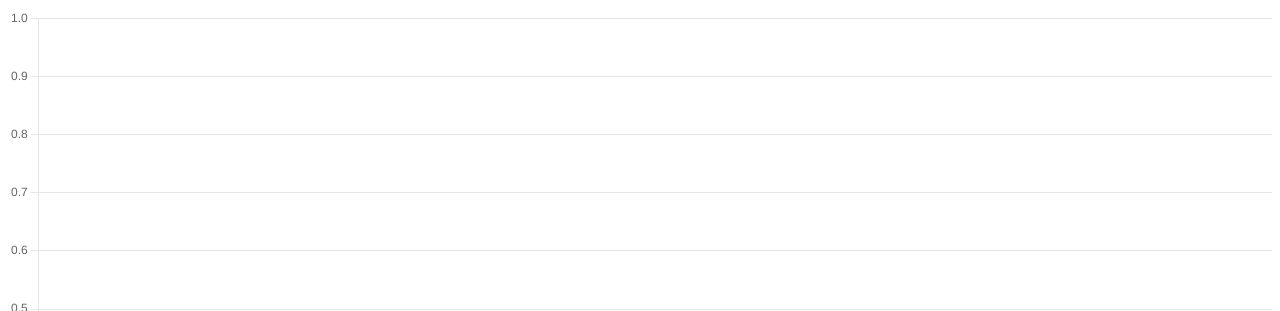
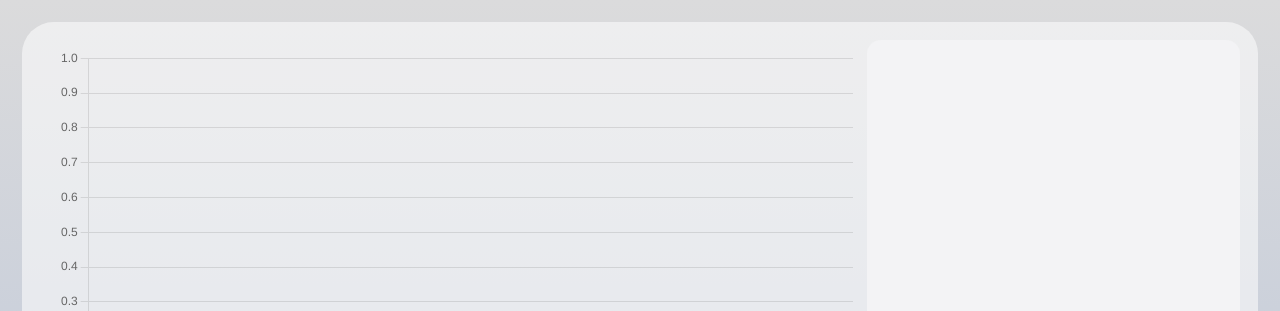
Before and after one commit to Maison-hub/Interoperabilite, a PHP site: page / in a window 1280 px wide. Shown: the top 311 px of the page. Run offline with PHP 8.4, Linux system fonts and the light colour scheme.

Commit message:
work on style velo project

```diff
--- /dev/null
+++ b/circulation/assets/css/global.css
@@ -0,0 +1,154 @@
+/* CSS reset */
+* {
+    margin: 0;
+    padding: 0;
+    box-sizing: border-box;
+}
+
+body {
+    font-family: 'Roboto', sans-serif;
+    font-size: 16px;
+    line-height: 1.5;
+    color: #151515;
+    max-width: 100vw;
+    position: relative;
+    background: rgb(219,219,220);
+    background: linear-gradient(180deg, rgba(219,219,220,1) 0%, rgba(175,190,217,1) 100%);
+    padding: 22px;
+}
+
+#sec1 {
+    display: flex;
+    flex-direction: row;
+    width: 100%;
+    gap: 12px;
+    padding: 18px 18px;
+    border-radius: 32px;
+    position: relative;
+    background-color: rgba(255, 255, 255, 0.55);
+}
+
+.chartContainer {
+    flex: 7;
+    height: 100%;
+    padding-left: 18px;
+    padding-top: 8px;
+}
+
+#airQuality {
+    flex: 3;
+    padding: 16px;
+    border-radius: calc(32px - 18px) ;
+    display: flex;
+    flex-direction: column;
+    align-items: center;
+    justify-content: center;
+    background-color: #F3F3F5;
+}
+
+#airQuality .nb {
+    font-size: 2em;
+    font-weight: bold;
+    margin-bottom: 8px;
+}
+
+#airQuality .text {
+    font-size: 1.2em;
+    margin-bottom: 12px;
+}
+
+#airQuality img {
+    width: 45%;
+    max-width: 250px;
+    margin-top: 10px;
+}
+
+#sec2 {
+    display: flex;
+    flex-direction: column;
+    width: 100%;
+    gap: 12px;
+    padding: 18px 0px;
+    position: relative;
+}
+
+#map {
+    border-radius: 24px;
+    width: 100%;
+    height: 40vh;
+}
+
+#meteo {
+    display: flex;
+    flex-direction: row;
+    justify-content: space-between;
+    padding: 22px 22px;
+    gap: 12px;
+    width: 100%;
+    overflow-x: scroll;
+    background-color: rgba(255, 255, 255, 0.55);
+    border-radius: 32px;
+}
+
+.echeance{
+    display: flex;
+    flex-direction: column;
+    justify-content: space-between;
+    background-color: #F3F3F5;
+    border-radius: 14px;
+    min-width: 150px;
+    padding: 10px 14px;
+    position: relative;
+    overflow: hidden;
+    -webkit-box-shadow: 0px 0px 5px 0px rgba(171,250,87,0.70);
+    box-shadow: 0px 0px 5px 0px rgba(171,250,87,0.70);
+}
+
+.echeance .header{
+    display: flex;
+    flex-direction: column;
+    width: 100%;
+    justify-content: space-between;
+    align-items: center;
+    padding-bottom: 6px;
+}
+
+
+.echeances .hour{
+    font-size: 1.2rem;
+    font-weight: 700;
+}
+.echeances .date{
+    font-size: 1rem;
+    font-weight: 400;
+}
+
+.echeance:has(.bad){
+    -webkit-box-shadow: 0px 0px 15px 4px rgba(245,250,2,0.51);
+    box-shadow: 0px 0px 15px 4px rgba(245,250,2,0.51);
+}
+
+.echeance:has(.bad + .bad) {
+    -webkit-box-shadow: 0px 0px 15px 4px rgba(250,181,50,0.51);
+    box-shadow: 0px 0px 15px 4px rgba(250,181,50,0.51);
+}
+
+.echeance:has(.bad + .bad + .bad) {
+    -webkit-box-shadow: 0px 0px 15px 4px rgba(255,82,59,0.51);
+    box-shadow: 0px 0px 15px 4px rgba(255,82,59,0.51);
+}
+
+/* Responsive design */
+@media (max-width: 768px) {
+    #sec1 {
+        flex-direction: column;
+    }
+
+    .chartContainer, #airQuality {
+        width: 100%;
+    }
+
+    #map {
+        height: 30vh;
+    }
+}
--- a/circulation/assets/css/style.css
+++ b/circulation/assets/css/style.css
@@ -1,5 +1,156 @@
-#map{
-    border-radius:24px;
-    width: 100%;
-    height: 40vh;
+/*css reset*/
+*{
+    margin: 0;
+    padding: 0;
+    box-sizing: border-box;
 }
+
+body{
+    font-family: 'Roboto', sans-serif;
+    font-size: 16px;
+    line-height: 1.5;
+    color: #151515;
+    background-color: #eaeaea;
+    max-width: 100vw;
+    position: relative;
+}
+
+/*#sec1{*/
+/*    display: flex;*/
+/*    flex-direction: row;*/
+/*    width: 100%;*/
+/*    gap: 12px;*/
+/*    padding: 18px 32px;*/
+/*    position: relative;*/
+/*    background-color: red;*/
+/*}*/
+
+/*#map{*/
+/*    border-radius:24px;*/
+/*    width: 70vw;*/
+/*    height: 40vh;*/
+/*}*/
+
+/*#covidChart{*/
+/*    border-radius:24px;*/
+/*    width: 100%;*/
+/*    height: 40vh;*/
+/*}*/
+
+/*.chartContainer{*/
+/*    flex: 7;*/
+/*    height: 100%;*/
+/*}*/
+
+/*#airQuality {*/
+/*    border: 1px solid #ccc;*/
+/*    border-radius: 8px;*/
+/*    padding: 16px;*/
+/*    text-align: center;*/
+/*    background-color: #f9f9f9;*/
+/*    box-shadow: 0 4px 8px rgba(0, 0, 0, 0.1);*/
+/*    flex: 3;*/
+/*}*/
+
+/*#airQuality .nb {*/
+/*    font-size: 2em;*/
+/*    font-weight: bold;*/
+/*    margin-bottom: 8px;*/
+/*}*/
+
+/*#airQuality .text {*/
+/*    font-size: 1.2em;*/
+/*    margin-bottom: 12px;*/
+/*}*/
+
+/*#airQuality img {*/
+/*    width: 50px;*/
+/*    height: 50px;*/
+/*    margin-top: 10px;*/
+/*}*/
+
+/*.echeances{*/
+/*    display: flex;*/
+/*    flex-direction: row;*/
+/*    justify-content: space-between;*/
+/*    padding: 18px 32px;*/
+/*    gap: 12px;*/
+/*    width: 100%;*/
+/*    overflow-x: scroll;*/
+/*}*/
+
+/*.echeance{*/
+/*    display: flex;*/
+/*    flex-direction: column;*/
+/*    justify-content: space-between;*/
+/*    background-color: var(--surfaces-color);*/
+/*    border-radius: 14px;*/
+/*    min-width: 124px;*/
+/*    padding: 10px 14px;*/
+/*    position: relative;*/
+/*    overflow: hidden;*/
+/*}*/
+
+/*.echeance .header{*/
+/*    display: flex;*/
+/*    flex-direction: column;*/
+/*    width: 100%;*/
+/*    justify-content: space-between;*/
+/*    align-items: center;*/
+/*    padding-bottom: 6px;*/
+/*}*/
+
+/*.echeance::after{*/
+/*    content: '';*/
+/*    display: block;*/
+/*    width: 100%;*/
+/*    height: 100%;*/
+/*    position: absolute;*/
+/*    top: 50%;*/
+/*    left: 50%;*/
+/*    transform: translate(-50%, -50%);*/
+/*    background-color: var(--surfaces-color);*/
+/*    backdrop-filter: blur(22px);*/
+/*    z-index: -1;*/
+/*    border-radius: 7px;*/
+/*}*/
+
+/*.echeances .hour{*/
+/*    font-size: 1.2rem;*/
+/*    font-weight: 700;*/
+/*}*/
+/*.echeances .date{*/
+/*    font-size: 1rem;*/
+/*    font-weight: 400;*/
+/*    color: var(--text-light-color);*/
+/*}*/
+
+/*.echeance:before{*/
+/*    content: '';*/
+/*    background-color: #34911a;*/
+/*    width: 100%;*/
+/*    height: 100%;*/
+/*    position: absolute;*/
+/*    top: 120%;*/
+/*    left: 50%;*/
+/*    transform: translate(-50%, -50%);*/
+/*    border-radius: 50%;*/
+/*    z-index: -1;*/
+/*    transition: all 0.2s ease-out;*/
+/*}*/
+
+/*.echeance:hover::before{*/
+/*    top: 100%;*/
+/*}*/
+
+/*.echeance:has(.bad):before {*/
+/*    background-color: #dfc415;*/
+/*}*/
+
+/*.echeance:has(.bad + .bad) {*/
+/*    background-color: orange;*/
+/*}*/
+
+/*.echeance:has(.bad + .bad + .bad) {*/
+/*    background-color: var(--red-color);*/
+/*}*/
--- a/circulation/index.html
+++ b/circulation/index.html
@@ -6,6 +6,9 @@
     <title>Vélo ?</title>
 
     <link rel="stylesheet" href="./assets/css/style.css">
+
+
+    <link rel="stylesheet" href="./assets/css/global.css">
 
     <!--Leaflet css-->
     <link rel="stylesheet" href="https://unpkg.com/leaflet@1.9.4/dist/leaflet.css"
@@ -18,14 +21,23 @@
 
 </head>
 <body>
-
-    <canvas id="covidChart"></canvas>
-    <div id="map"></div>
+    <section id="sec1">
+        <div class="chartContainer">
+            <canvas id="covidChart"></canvas>
+        </div>
+        <div id="airQuality"></div>
+    </section>
+    <section id="sec2">
+        <div id="map"></div>
+        <div id="meteo" class="echeances"></div>
+    </section>
 
 
     <script src="https://cdn.jsdelivr.net/npm/chart.js"></script>
     <script src="scripts/covid.js"></script>
     <script src="scripts/velostan.js"></script>
+    <script src="scripts/airQuality.js"></script>
+    <script src="scripts/meteo.js"></script>
 
 </body>
 </html>
--- /dev/null
+++ b/circulation/scripts/airQuality.js
@@ -0,0 +1,57 @@
+const airQualityUrl = "https://services3.arcgis.com/Is0UwT37raQYl9Jj/arcgis/rest/services/ind_grandest/FeatureServer/0/query?where=lib_zone%3D'Nancy'&objectIds=&time=&geometry=&geometryType=esriGeometryEnvelope&inSR=&spatialRel=esriSpatialRelIntersects&resultType=none&distance=0.0&units=esriSRUnit_Meter&returnGeodetic=false&outFields=*&returnGeometry=true&featureEncoding=esriDefault&multipatchOption=xyFootprint&maxAllowableOffset=&geometryPrecision=&outSR=&datumTransformation=&applyVCSProjection=false&returnIdsOnly=false&returnUniqueIdsOnly=false&returnCountOnly=false&returnExtentOnly=false&returnQueryGeometry=false&returnDistinctValues=false&cacheHint=false&orderByFields=&groupByFieldsForStatistics=&outStatistics=&having=&resultOffset=&resultRecordCount=&returnZ=false&returnM=false&returnExceededLimitFeatures=true&quantizationParameters=&sqlFormat=none&f=pjson&token="
+
+async function fetchAirQualityData() {
+    const response = await fetch(airQualityUrl);
+    const data = await response.json();
+    return data;
+}
+
+function calculateAverageAirQuality(data) {
+    let totalQuality = 0;
+    let count = 0;
+
+    data.features.forEach(feature => {
+        const attributes = feature.attributes;
+        if (attributes.code_qual !== undefined) {
+            totalQuality += attributes.code_qual;
+            count++;
+        }
+    });
+
+    return count > 0 ? totalQuality / count : null;
+}
+
+function updateAirQualityDiv(averageQuality) {
+    const airQualityDiv = document.getElementById('airQuality');
+    let qualityText = '';
+    let qualityImage = '';
+
+    if (averageQuality < 1) {
+        qualityText = 'Très bonne';
+        qualityImage = './assets/icon/good_qual.png';
+    } else if (averageQuality < 2) {
+        qualityText = 'Bonne';
+        qualityImage = './assets/icon/mid_qual.png';
+    } else if (averageQuality < 3) {
+        qualityText = 'Mauvaise';
+        qualityImage = './assets/icon/bad_qual.png';
+    } else {
+        qualityText = 'Très mauvaise';
+        qualityImage = './assets/icon/bad_qual.png';
+    }
+
+    airQualityDiv.innerHTML = `
+        <div class="nb">${averageQuality.toFixed(1)}</div>
+        <div>La qualité de l'air est:</div>
+        <div class="text">${qualityText}</div>
+        <img src="${qualityImage}" alt="${qualityText}">
+    `;
+}
+
+async function displayAirQuality() {
+    const data = await fetchAirQualityData();
+    const averageQuality = calculateAverageAirQuality(data);
+    updateAirQualityDiv(averageQuality);
+}
+
+displayAirQuality();
--- a/circulation/scripts/covid.js
+++ b/circulation/scripts/covid.js
@@ -35,6 +35,7 @@ async function createCovidChart() {
             }]
         },
         options: {
+            responsive: true,
             scales: {
                 y: {
                     beginAtZero: true
--- a/circulation/scripts/velostan.js
+++ b/circulation/scripts/velostan.js
@@ -14,6 +14,29 @@ function initMap() {
         minZoom: 1,
         maxZoom: 20
     }).addTo(macarte);
+    // Vérifier si le navigateur supporte la géolocalisation
+    const redIcon = L.icon({
+        iconUrl: './assets/marker/markerMoi.png',
+        iconSize: [25, 41],
+        iconAnchor: [12, 41],
+        popupAnchor: [1, -34],
+    });
+    if (navigator.geolocation) {
+        navigator.geolocation.getCurrentPosition(function(position) {
+            const userLat = position.coords.latitude;
+            const userLon = position.coords.longitude;
+            // Ajouter un marqueur à la position de l'utilisateur
+            L.marker([userLat, userLon], {icon: redIcon}).addTo(macarte)
+                .bindPopup('Vous êtes ici')
+                .openPopup();
+            // Centrer la carte sur la position de l'utilisateur
+            macarte.setView([userLat, userLon], 13);
+        }, function(error) {
+            console.error('Erreur de géolocalisation: ' + error.message);
+        });
+    } else {
+        console.error('La géolocalisation n\'est pas supportée par ce navigateur.');
+    }
 }
 initMap();
 Promise.all([
@@ -35,18 +58,18 @@ Promise.all([
     const stas = data[0].data.stations;
     const placeStations=data[1].data.stations;
 
-    console.log(stas);
 
-    // const markerPlan = L.icon({
-    //     iconSize: [40, 40],
-    //     iconAnchor: [22, 55],
-    //     popupAnchor: [-3, -50],
-    // });
+    const markerPlan = L.icon({
+        iconUrl: './assets/marker/marker.png',
+        iconSize: [25, 41],
+        iconAnchor: [12, 41],
+        popupAnchor: [1, -34],
+    });
     for(let i = 0; i<stas.length; i++) {
         //get the placeStations with the id of stas[i].station_id
         const currStas = stas[i];
         const infostas = placeStations.filter(placeStation => placeStation.station_id === currStas.station_id)[0];
-        console.log(infostas);
-        L.marker([currStas.lat, currStas.lon]).addTo(macarte)
-            .bindPopup(`<strong>${currStas.name}</strong><br></br>${infostas.num_docks_available} places disponibles<br></br>${infostas.num_bikes_available} vélos disponibles`);}
+        L.marker([currStas.lat, currStas.lon], {icon: markerPlan}).addTo(macarte)
+            .bindPopup(`<strong>${currStas.name}</strong><br></br>${infostas.num_docks_available} places disponibles<br></br>${infostas.num_bikes_available} vélos disponibles`);
+    }
 });
```
Also changed, not shown: circulation/scripts/meteo.js (added, +125 -0 lines), circulation/assets/icon/bad_qual.png (added), circulation/assets/icon/good_qual.png (added), circulation/assets/icon/mid_qual.png (added), circulation/assets/marker/marker.png (added), circulation/assets/marker/markerMoi.png (added), 1 other file.
